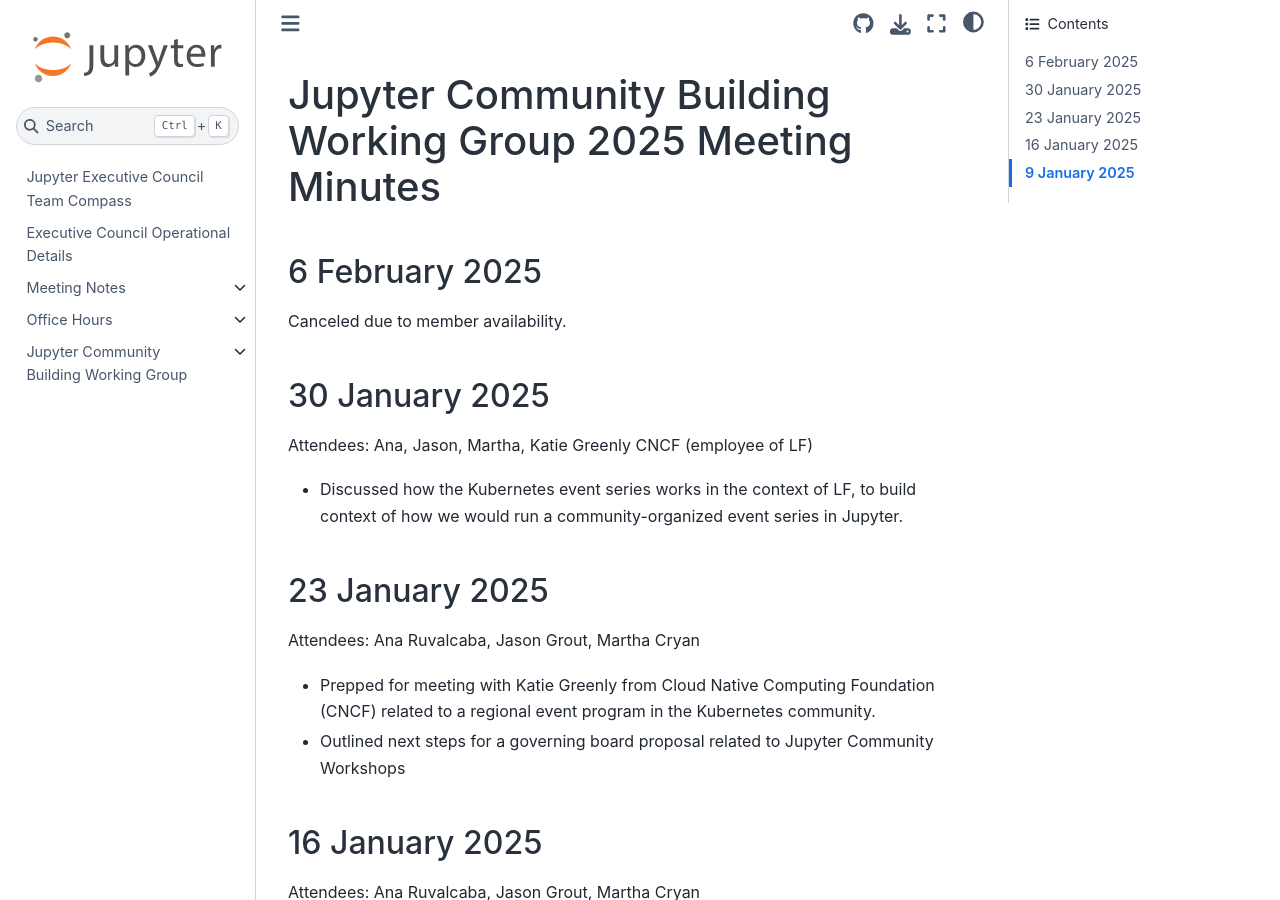
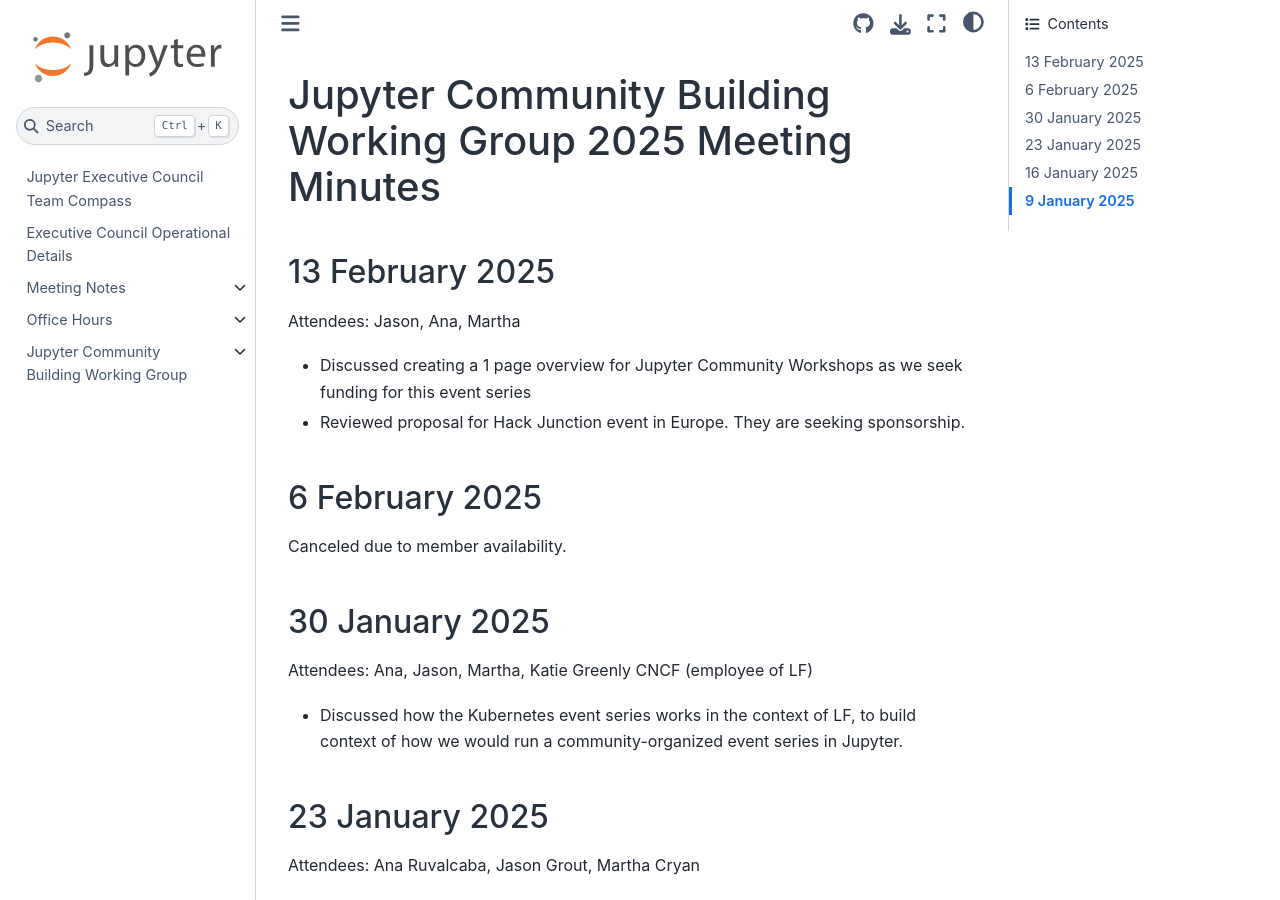
Before and after one commit to jupyter-governance/ec-team-compass, a Sphinx documentation site: the page built from docs/reports/communitybuilding/minutes_2025.md, in a window 1280 px wide and 900 px high. Built offline with Sphinx 7.4.7 and the Sphinx Book theme 1.1.4, drawn with Linux system fonts in a browser that asks for light colours.

Commit message:
Update JCB minutes

```diff
--- a/docs/reports/communitybuilding/minutes_2025.md
+++ b/docs/reports/communitybuilding/minutes_2025.md
@@ -1,4 +1,9 @@
 # Jupyter Community Building Working Group 2025 Meeting Minutes
+
+## 13 February 2025
+Attendees: Jason, Ana, Martha
+* Discussed creating a 1 page overview for Jupyter Community Workshops as we seek funding for this event series
+* Reviewed proposal for Hack Junction event in Europe. They are seeking sponsorship.
 
 ## 6 February 2025
 Canceled due to member availability.
```
